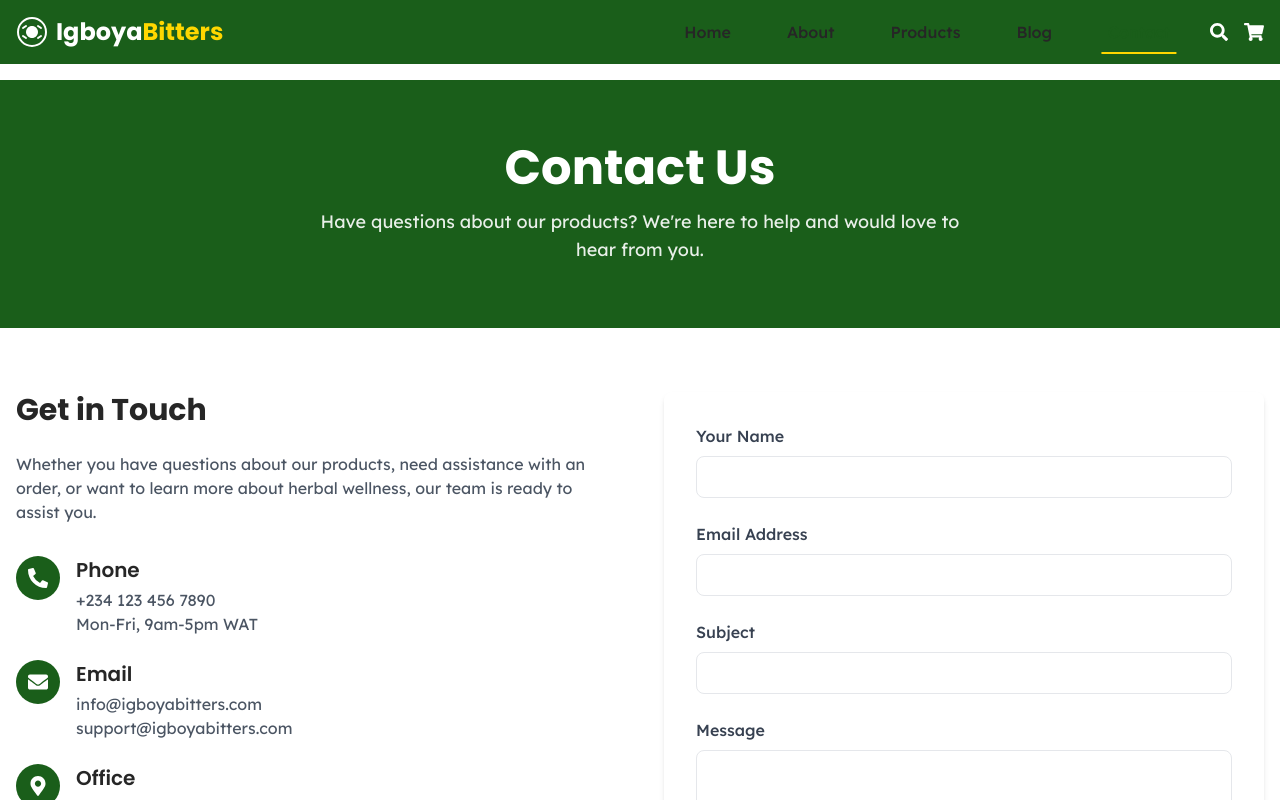
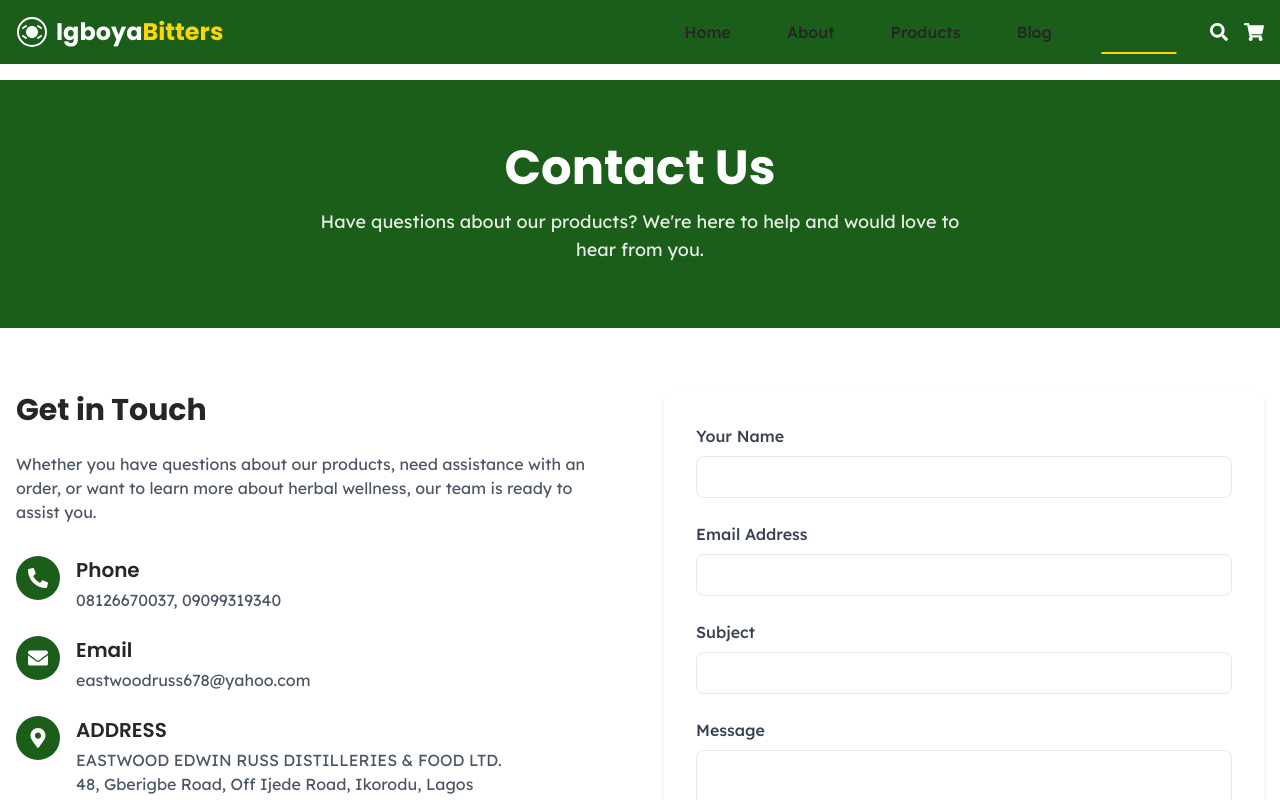
Before and after one commit to Bolatan/website-igboya, a React (Vite) app: page /contact in a window 1280 px wide. Shown: the top 800 px of the page. Built offline with nearby package versions, Linux system fonts and the light colour scheme.

Commit message:
Update contact page content

```diff
--- a/src/pages/ContactPage.jsx
+++ b/src/pages/ContactPage.jsx
@@ -59,8 +59,7 @@ const ContactPage = () => {
                   </div>
                   <div>
                     <h3 className="text-xl font-semibold mb-1">Phone</h3>
-                    <p className="text-gray-600">+234 123 456 7890</p>
-                    <p className="text-gray-600">Mon-Fri, 9am-5pm WAT</p>
+                    <p className="text-gray-600">08126670037, 09099319340</p>
                   </div>
                 </div>
 
@@ -70,8 +69,7 @@ const ContactPage = () => {
                   </div>
                   <div>
                     <h3 className="text-xl font-semibold mb-1">Email</h3>
-                    <p className="text-gray-600">info@igboyabitters.com</p>
-                    <p className="text-gray-600">support@igboyabitters.com</p>
+                    <p className="text-gray-600">eastwoodruss678@yahoo.com</p>
                   </div>
                 </div>
 
@@ -80,9 +78,9 @@ const ContactPage = () => {
                     <FaMapMarkerAlt size={20} />
                   </div>
                   <div>
-                    <h3 className="text-xl font-semibold mb-1">Office</h3>
-                    <p className="text-gray-600">123 Herbal Street</p>
-                    <p className="text-gray-600">Lagos, Nigeria</p>
+                    <h3 className="text-xl font-semibold mb-1">ADDRESS</h3>
+                    <p className="text-gray-600">EASTWOOD EDWIN RUSS DISTILLERIES & FOOD LTD.</p>
+                    <p className="text-gray-600">48, Gberigbe Road, Off Ijede Road, Ikorodu, Lagos</p>
                   </div>
                 </div>
               </div>
```
